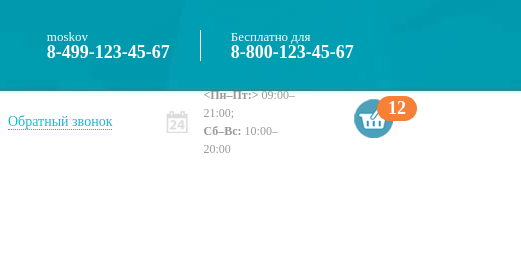
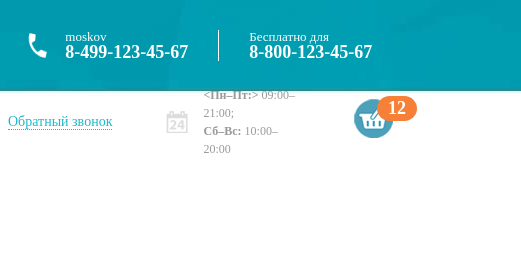
Before and after one commit to alex91pro/logo, a plain HTML site: page index.html in a window 1280 px wide. Shown: the top 280 px of the page, 759-1280 px from the left. Drawn offline with Linux system fonts and the light colour scheme.

Commit message:
Update index.html

```diff
--- a/index.html
+++ b/index.html
@@ -37,7 +37,7 @@
         <div class="top-header__column">
           <div class="top-header__contacts contacts-header">
             <div class="contacts-header__column">
-              <div class="contacts-header__item contacts-header__item_icon">
+              <div class="contacts-header__item contacts-header__item-icon">
                 <div class="contacts-header__label">moskov</div>
                 <a href="tel:84434384348" class="contacts-header__phone">8-499-123-45-67</a>
               </div>
```
